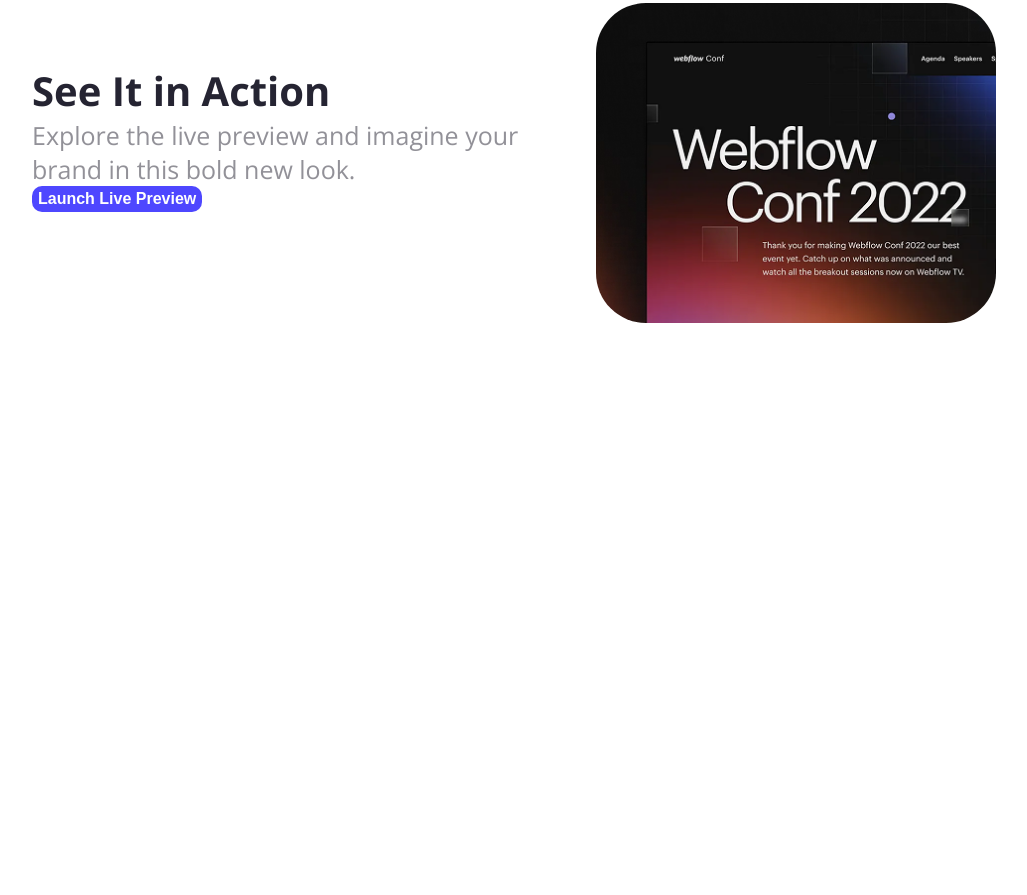
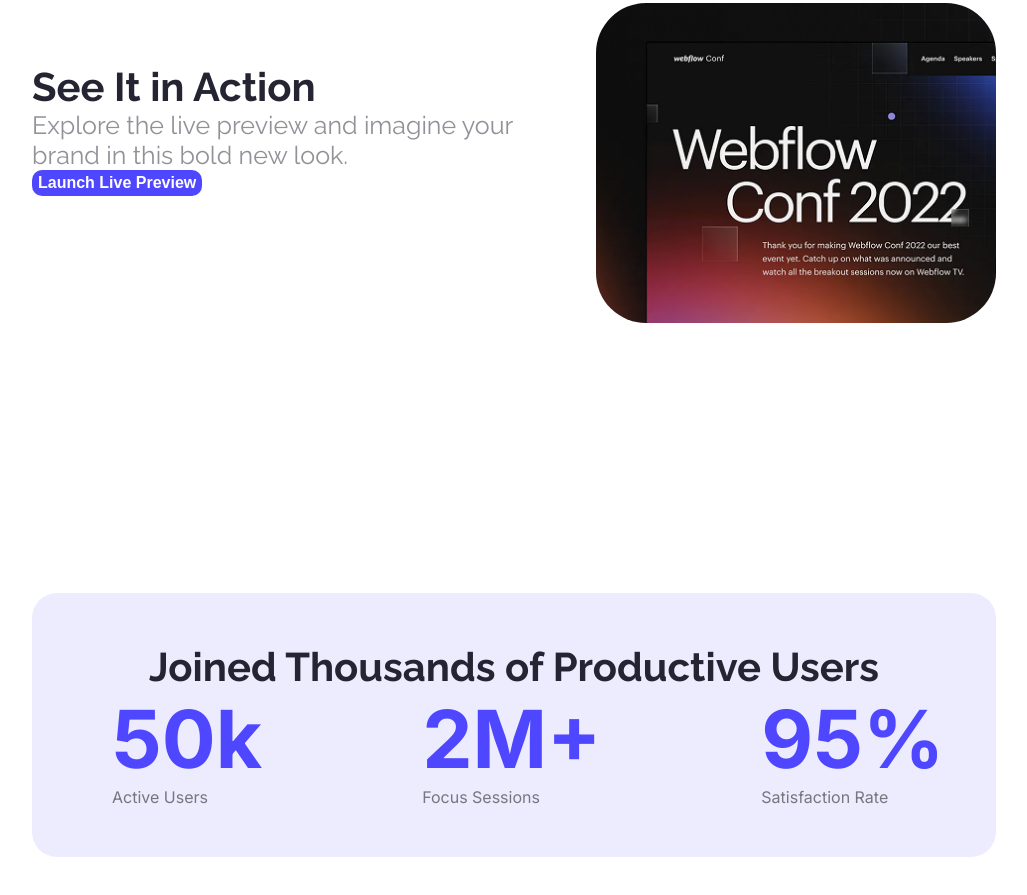
Before and after one commit to Farjana-Aktar-Bristy/logo-design, a plain HTML site: page index.html in a window 1280 px wide. Shown: the part 853-1748 px from the top of the page, without its empty margins (126-1153 px from the left). Before the commit the page ends 1334 px from the top, so only its background shows below. Drawn offline with nearby package versions, Linux system fonts and the light colour scheme.

Commit message:
added productive user section

```diff
--- a/index.html
+++ b/index.html
@@ -9,10 +9,10 @@
     <link rel="stylesheet" href="./styles/style.css" />
     <title>Logo Design</title>
   </head>
-  <body class="open-sans-normal">
+  <body class="raleway-normal">
     <header class="navbar">
       <nav>
-        <h1 class="nav-title">LOGO</h3>
+        <h1 class="nav-title inter-bold">LOGO</h3>
         <button class="btn-primary">Sign Up</button>
       </nav>
       <div class="banner">
@@ -29,6 +29,28 @@
             </div>
             <img class="action-img" src="./images/wc-mini.png" alt="Webflow Confernce">
         </div>
+
+       <div class="productive-user">
+        <div class="productive">
+            <div class="productive-title">Joined Thousands of Productive Users</div>
+            <div class="productive-info">
+             <div class="pro-infoone">
+                <div class="pro-title inter-bold">50k</div>
+                <div class="pro-description">Active Users</div>
+             </div>
+
+             <div class="pro-infotwo">
+                <div class="pro-title inter-bold">2M+</div>
+                <div class="pro-description">Focus Sessions</div>
+             </div>
+
+             <div class="pro-infothree">
+                <div class="pro-title inter-bold">95%</div>
+                <div class="pro-description">Satisfaction Rate</div>
+             </div>
+            </div>
+        </div>
+       </div>
     </main>
     <footer></footer>
   </body>
--- a/styles/style.css
+++ b/styles/style.css
@@ -1,8 +1,15 @@
-.open-sans-normal {
-  font-family: "Open Sans", sans-serif;
+.raleway-normal {
+  font-family: "Raleway", sans-serif;
   font-weight: normal;
   font-style: normal;
   font-variation-settings: "wdth" 100;
+}
+
+.inter-bold {
+  font-family: "Inter", sans-serif;
+  font-optical-sizing: auto;
+  font-weight: bold;
+  font-style: normal;
 }
 /* shared styles */
 .btn-primary {
@@ -16,9 +23,7 @@
 }
 /* Header Styles */
 .navbar {
-  /* width: 100%; */
   height: 698px;
-  /* margin: 0; */
   background-image: url("../images/Hero-bg.png");
   background-repeat: no-repeat;
   background-size: cover;
@@ -65,3 +70,32 @@ nav {
   width: 400px;
   border-radius: 50px;
 }
+
+/* Productive-Users section */
+.productive-user {
+  background-color: rgba(78, 71, 255, 0.1);
+  margin: 120px 150px;
+  border-radius: 25px;
+}
+.productive {
+  padding: 50px 80px;
+}
+.productive-title {
+  text-align: center;
+  font-weight: bold;
+  font-size: 40px;
+  color: rgba(37, 36, 50, 1);
+}
+.productive-info {
+  display: flex;
+  gap: 160px;
+  justify-content: space-between;
+}
+.pro-title {
+  color: rgb(78, 71, 255);
+  font-size: 80px;
+}
+.pro-description {
+  color: rgba(0, 0, 0, 0.5);
+  font-family: "Inter", sans-serif;
+}
```
